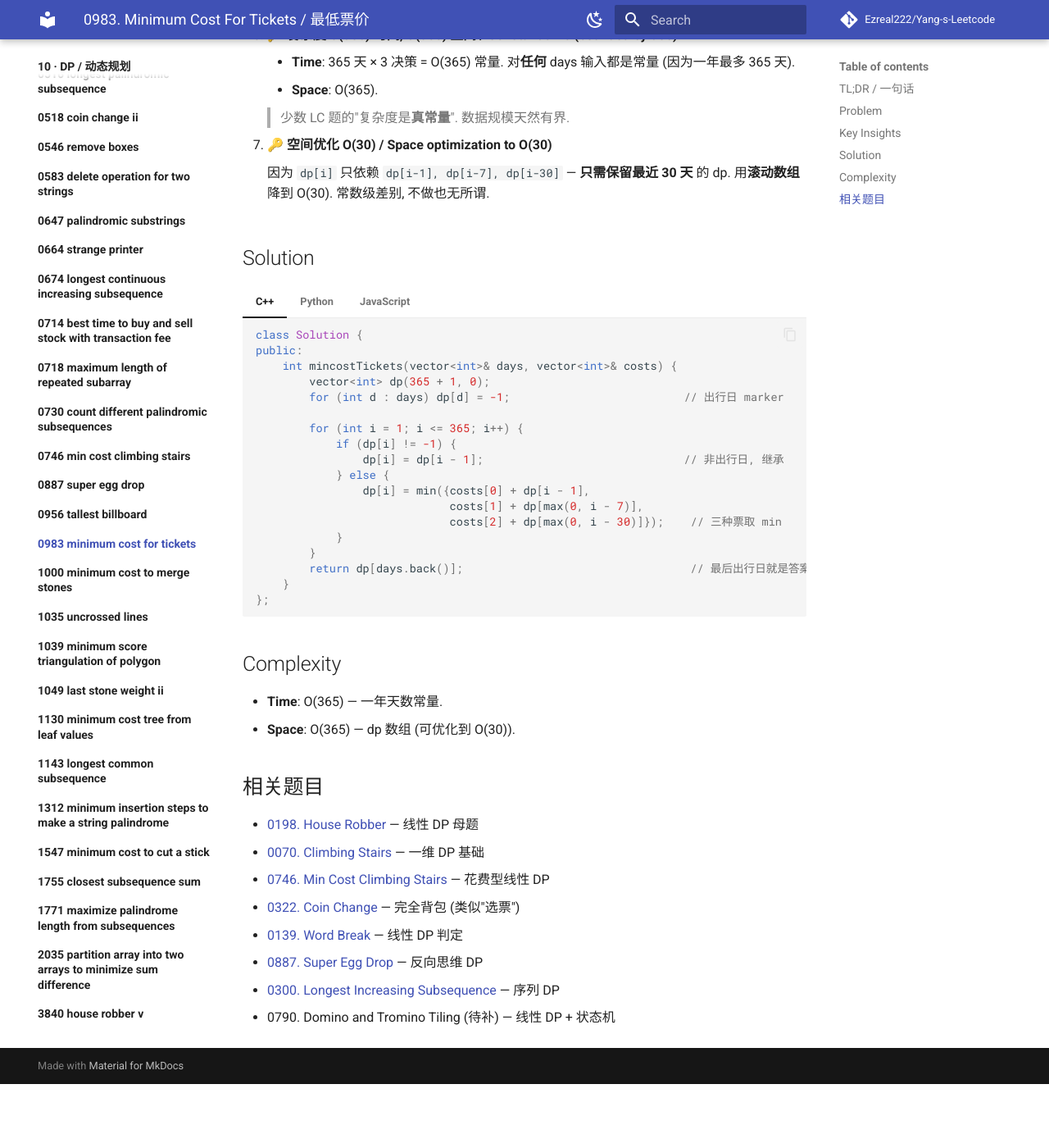
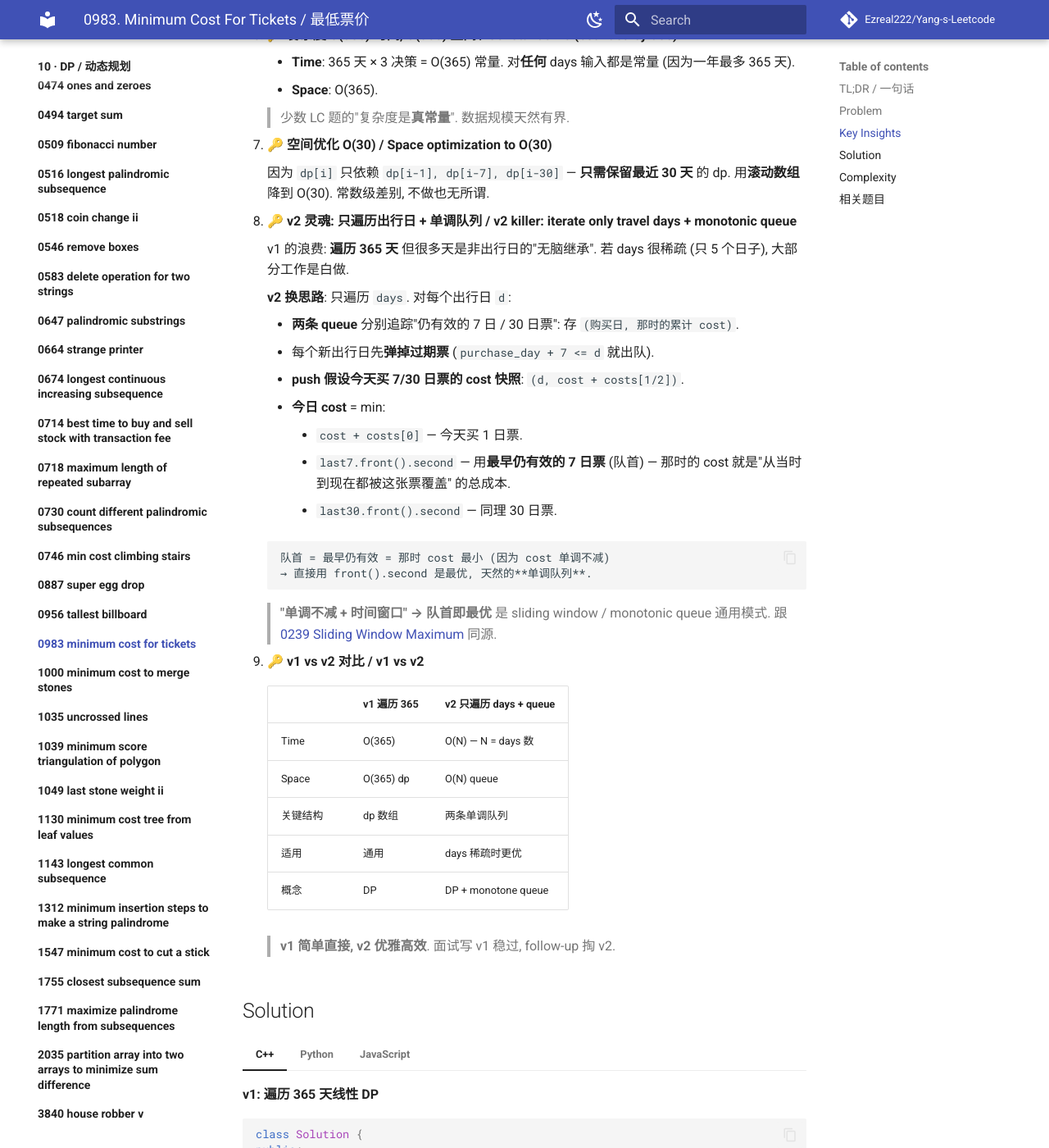
Before and after one commit to Ezreal222/Yang-s-Leetcode, an MkDocs documentation site: the page built from docs/10-dp/0983-minimum-cost-for-tickets/README.md, in a window 1280 px wide and 1400 px high, scrolled down 2147 px. Shown: the whole window at 82% size. Built offline with MkDocs 1.6.1 and Material for MkDocs 9.7.7, drawn with Linux system fonts in a browser that asks for light colours; comment, search, counter and statistics services are not loaded; before the commit the page ends 3469 px from its top, so only the background shows below that; some of the changed text lies outside the part shown.

Commit message:
docs(0983): add v2 queue-based approach (iterate days + monotone queue)

````diff
--- a/docs/10-dp/0983-minimum-cost-for-tickets/README.md
+++ b/docs/10-dp/0983-minimum-cost-for-tickets/README.md
@@ -2,16 +2,16 @@
 
 !!! info "Meta"
     - **Difficulty**: Medium
-    - **Tags**: DP, Linear · 动态规划, 线性
+    - **Tags**: DP, Linear, Monotonic Queue · 动态规划, 线性, 单调队列
     - **Link**: [LeetCode](https://leetcode.com/problems/minimum-cost-for-tickets/)
     - **Status**: ✅ Solved
     - **Reviewed**: ☐ ☐ ☐
 
 ## TL;DR / 一句话
 
-> **EN**: **Min cost of 1/7/30-day tickets to cover all travel days** → **linear DP** `dp[i]` = min cost to cover through day i; **travel day** ⇒ `min(cost1 + dp[i-1], cost7 + dp[i-7], cost30 + dp[i-30])`; **non-travel day** ⇒ `dp[i] = dp[i-1]`.
+> **EN**: **Min cost of 1/7/30-day tickets to cover all travel days** → **v1 linear DP over 365 days**: `dp[i]` = min cost through day i; **v2 iterate only travel days + monotone queue**: track (purchase_day, cost_snapshot) for still-valid 7/30-day tickets, front is cheapest.
 >
-> **中文**: **1/7/30 日票覆盖所有出行日最低价** → **线性 DP** `dp[i]` = 到第 i 天最低总花费; **出行日** 取三种票最优, **非出行日** 直接继承 `dp[i-1]`.
+> **中文**: **1/7/30 日票覆盖所有出行日最低价** → **v1 遍历 365 天线性 DP** (`dp[i]` = 到第 i 天最低); **v2 只遍历出行日 + 单调队列**追踪 7/30 日票有效期, 队首即最省.
 >
 > *Template / 模版*: **Structure observation → Algorithm choice → Key operation** (结构观察 → 算法决策 → 关键操作).
 
@@ -89,9 +89,45 @@
 
     因为 `dp[i]` 只依赖 `dp[i-1], dp[i-7], dp[i-30]` — **只需保留最近 30 天** 的 dp. 用**滚动数组** 降到 O(30). 常数级差别, 不做也无所谓.
 
+8. **🔑 v2 灵魂: 只遍历出行日 + 单调队列 / v2 killer: iterate only travel days + monotonic queue**
+
+    v1 的浪费: **遍历 365 天** 但很多天是非出行日的"无脑继承". 若 days 很稀疏 (只 5 个日子), 大部分工作是白做.
+
+    **v2 换思路**: 只遍历 `days`. 对每个出行日 `d`:
+
+    - **两条 queue** 分别追踪"仍有效的 7 日 / 30 日票": 存 `(购买日, 那时的累计 cost)`.
+    - 每个新出行日先**弹掉过期票** (`purchase_day + 7 <= d` 就出队).
+    - **push 假设今天买 7/30 日票的 cost 快照**: `(d, cost + costs[1/2])`.
+    - **今日 cost** = min:
+        - `cost + costs[0]` — 今天买 1 日票.
+        - `last7.front().second` — 用**最早仍有效的 7 日票** (队首) — 那时的 cost 就是"从当时到现在都被这张票覆盖" 的总成本.
+        - `last30.front().second` — 同理 30 日票.
+
+    ```
+    队首 = 最早仍有效 = 那时 cost 最小 (因为 cost 单调不减)
+    → 直接用 front().second 是最优, 天然的**单调队列**.
+    ```
+
+    > **"单调不减 + 时间窗口" → 队首即最优** 是 sliding window / monotonic queue 通用模式. 跟 [0239 Sliding Window Maximum](../../06-stack-queue/0239-sliding-window-maximum/README.md) 同源.
+
+9. **🔑 v1 vs v2 对比 / v1 vs v2**
+
+    | | **v1 遍历 365** | **v2 只遍历 days + queue** |
+    |---|---|---|
+    | Time | O(365) | O(N) — N = days 数 |
+    | Space | O(365) dp | O(N) queue |
+    | 关键结构 | dp 数组 | 两条单调队列 |
+    | 适用 | 通用 | days 稀疏时更优 |
+    | 概念 | DP | DP + monotone queue |
+
+    > **v1 简单直接, v2 优雅高效**. 面试写 v1 稳过, follow-up 掏 v2.
+
 ## Solution
 
 === "C++"
+
+    **v1: 遍历 365 天线性 DP**
+
     ```cpp
     class Solution {
     public:
@@ -113,26 +149,55 @@
     };
     ```
 
+    **v2: 只遍历 days + 单调队列 (O(N))**
+
+    ```cpp
+    class Solution {
+    public:
+        int mincostTickets(vector<int>& days, vector<int>& costs) {
+            queue<pair<int, int>> last7, last30;                    // (购买日, 那时的 cost)
+            int cost = 0;
+            for (int d : days) {
+                // 弹过期票: purchase_day + 7 <= d 就出队
+                while (!last7.empty()  && last7.front().first  + 7  <= d) last7.pop();
+                while (!last30.empty() && last30.front().first + 30 <= d) last30.pop();
+                // 假设今天买 7/30 日票 → 存快照 (购买日, 累计 cost 含此票)
+                last7.push({d, cost + costs[1]});
+                last30.push({d, cost + costs[2]});
+                // 今日 cost = min(1 日票, 队首 7 日票, 队首 30 日票)
+                cost = min(cost + costs[0], min(last7.front().second, last30.front().second));
+            }
+            return cost;
+        }
+    };
+    ```
+
 === "Python"
+
+    **v2: deque + queue (更简洁)**
+
     ```python
+    from collections import deque
+
     class Solution:
         def mincostTickets(self, days: list[int], costs: list[int]) -> int:
-            # set 版比 marker 更 Pythonic + 可读
-            travel = set(days)
-            dp = [0] * (366)
-            for i in range(1, 366):
-                if i not in travel:
-                    dp[i] = dp[i - 1]
-                else:
-                    dp[i] = min(
-                        costs[0] + dp[i - 1],
-                        costs[1] + dp[max(0, i - 7)],
-                        costs[2] + dp[max(0, i - 30)],
-                    )
-            return dp[days[-1]]
+            # deque 从两端 O(1), 用作 FIFO queue. C++ 用 queue<pair>, Python 直接 deque of tuples
+            last7 = deque()   # (购买日, 那时的 cost)
+            last30 = deque()
+            cost = 0
+            for d in days:
+                while last7 and last7[0][0] + 7 <= d: last7.popleft()
+                while last30 and last30[0][0] + 30 <= d: last30.popleft()
+                last7.append((d, cost + costs[1]))
+                last30.append((d, cost + costs[2]))
+                cost = min(cost + costs[0], last7[0][1], last30[0][1])
+            return cost
     ```
 
 === "JavaScript"
+
+    **v2: 数组当 queue (shift 是 O(N), 但 N 小无所谓)**
+
     ```javascript
     /**
      * @param {number[]} days
@@ -140,27 +205,27 @@
      * @return {number}
      */
     var mincostTickets = function(days, costs) {
-        const travel = new Set(days);
-        const dp = new Array(366).fill(0);
-        for (let i = 1; i <= 365; i++) {
-            if (!travel.has(i)) {
-                dp[i] = dp[i - 1];
-            } else {
-                dp[i] = Math.min(
-                    costs[0] + dp[i - 1],
-                    costs[1] + dp[Math.max(0, i - 7)],
-                    costs[2] + dp[Math.max(0, i - 30)]
-                );
-            }
+        // JS 无原生 deque, 用数组 + shift/push. shift 是 O(N) 但本题 N ≤ 365 常量, 无所谓
+        // 若真在意, 可用双端指针模拟
+        const last7 = [], last30 = [];
+        let cost = 0;
+        for (const d of days) {
+            while (last7.length  && last7[0][0]  + 7  <= d) last7.shift();
+            while (last30.length && last30[0][0] + 30 <= d) last30.shift();
+            last7.push([d, cost + costs[1]]);
+            last30.push([d, cost + costs[2]]);
+            cost = Math.min(cost + costs[0], last7[0][1], last30[0][1]);
         }
-        return dp[days[days.length - 1]];
+        return cost;
     };
     ```
 
 ## Complexity
 
-- **Time**: O(365) — 一年天数常量.
-- **Space**: O(365) — dp 数组 (可优化到 O(30)).
+| Version | Time | Space |
+|---|---|---|
+| v1 (365 天 DP) | O(365) | O(365) (可优化 O(30)) |
+| **v2 (队列)** | **O(N)** | **O(N)** — N = days 数 |
 
 ## 相关题目
 
@@ -171,4 +236,5 @@
 - [0139. Word Break](../0139-word-break/README.md) — 线性 DP 判定
 - [0887. Super Egg Drop](../0887-super-egg-drop/README.md) — 反向思维 DP
 - [0300. Longest Increasing Subsequence](../0300-longest-increasing-subsequence/README.md) — 序列 DP
+- [0239. Sliding Window Maximum](../../06-stack-queue/0239-sliding-window-maximum/README.md) — 单调队列母题 (v2 同源)
 - 0790\. Domino and Tromino Tiling (待补) — 线性 DP + 状态机
````
